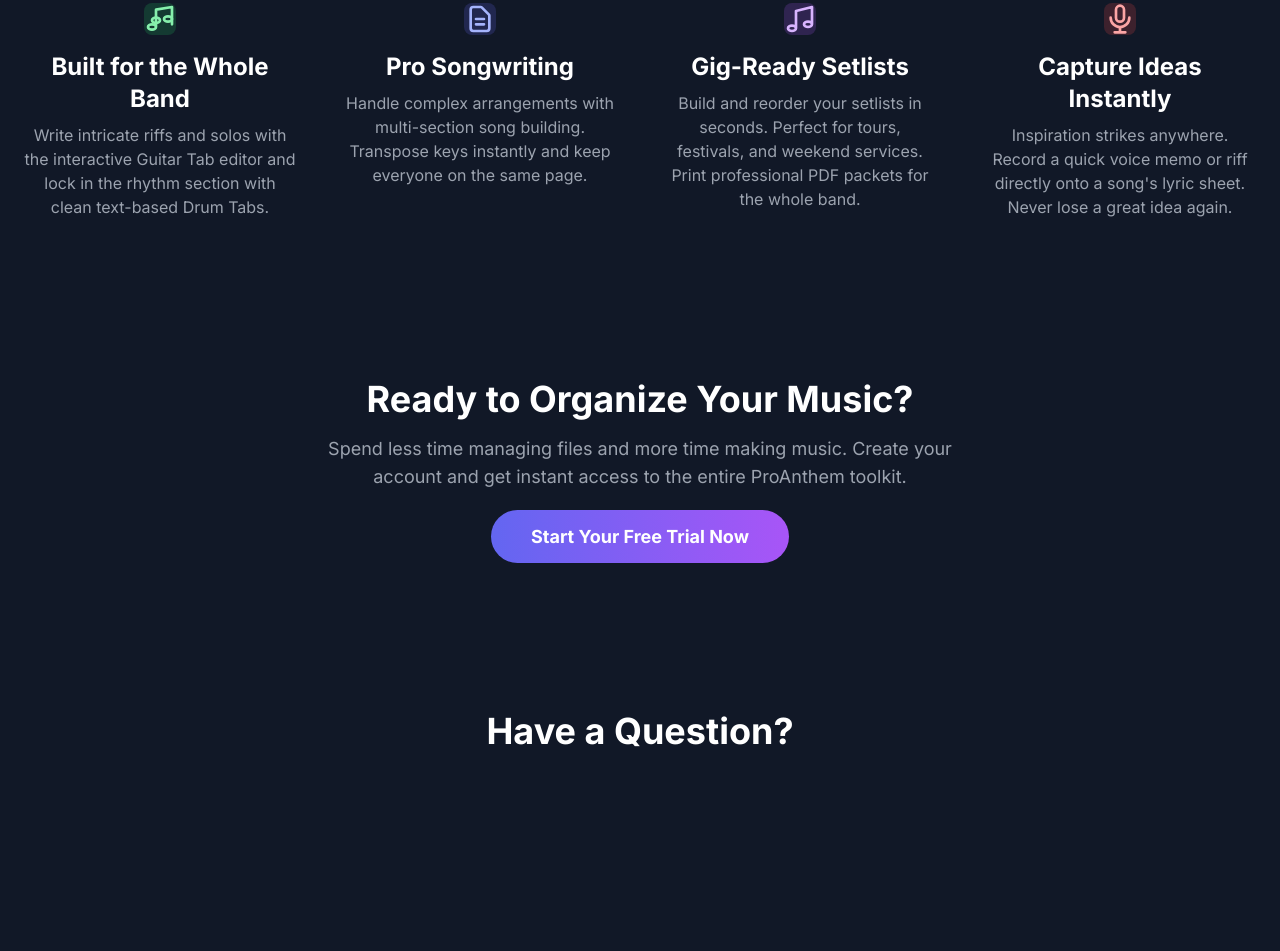
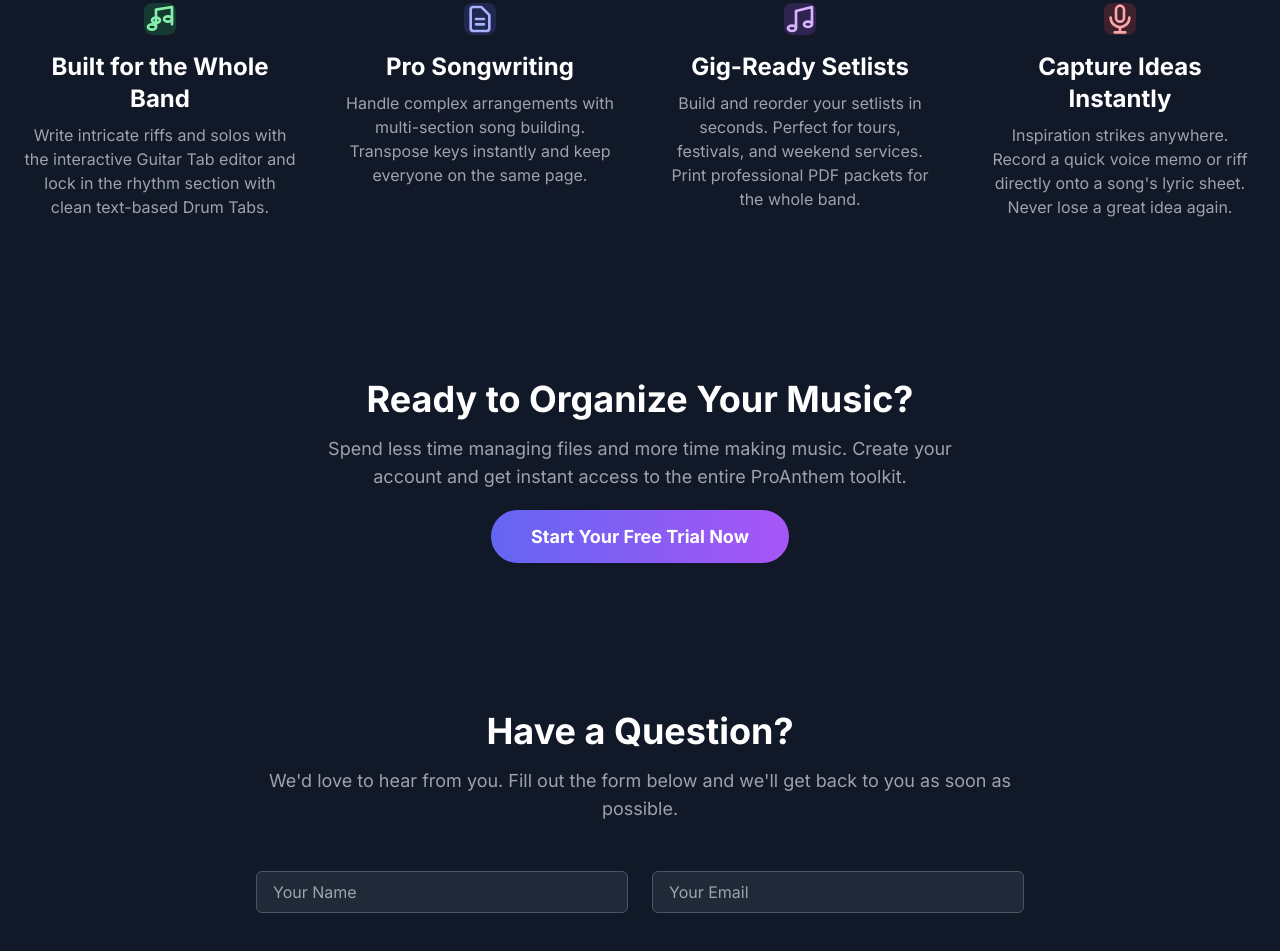
Before and after one commit to Nicpic92/ProAnthem-Site, a website: page public/proanthem_index.html in a window 1280 px wide. Shown: the part 885-1836 px from the top of the page. Before the commit the page ends 1764 px from the top, so only its background shows below. Drawn offline with nearby package versions, Linux system fonts and the light colour scheme.

Commit message:
Update proanthem_index.html

```diff
--- a/public/proanthem_index.html
+++ b/public/proanthem_index.html
@@ -27,7 +27,7 @@
             <h1 class="text-4xl font-bold text-white">ProAnthem</h1>
         </a>
         <div id="nav-auth-section">
-            <!-- Populated by auth script -->
+            <!-- This div is intentionally left empty. auth.js will populate it. -->
         </div>
     </header>
 
@@ -118,4 +118,15 @@
         <section id="contact" class="py-20 px-6 bg-gray-900">
             <div class="container mx-auto max-w-3xl">
                 <div class="text-center mb-12">
-                    <h3 class="text-4xl font-bold text-white">Have a Question?</h3
+                    <h3 class="text-4xl font-bold text-white">Have a Question?</h3>
+                    <p class="mt-4 text-lg text-gray-400">
+                        We'd love to hear from you. Fill out the form below and we'll get back to you as soon as possible.
+                    </p>
+                </div>
+
+                <form id="contact-form" action="https://formspree.io/f/xpwjbkqg" method="POST" class="space-y-6">
+                    <div class="grid grid-cols-1 md:grid-cols-2 gap-6">
+                        <input type="text" name="name" id="name" required class="form-input" placeholder="Your Name">
+                        <input type="email" name="email" id="email" required class="form-input" placeholder="Your Email">
+                    </div>
+                    <textarea name="message" id="message" required rows="5" class="form-i
```
